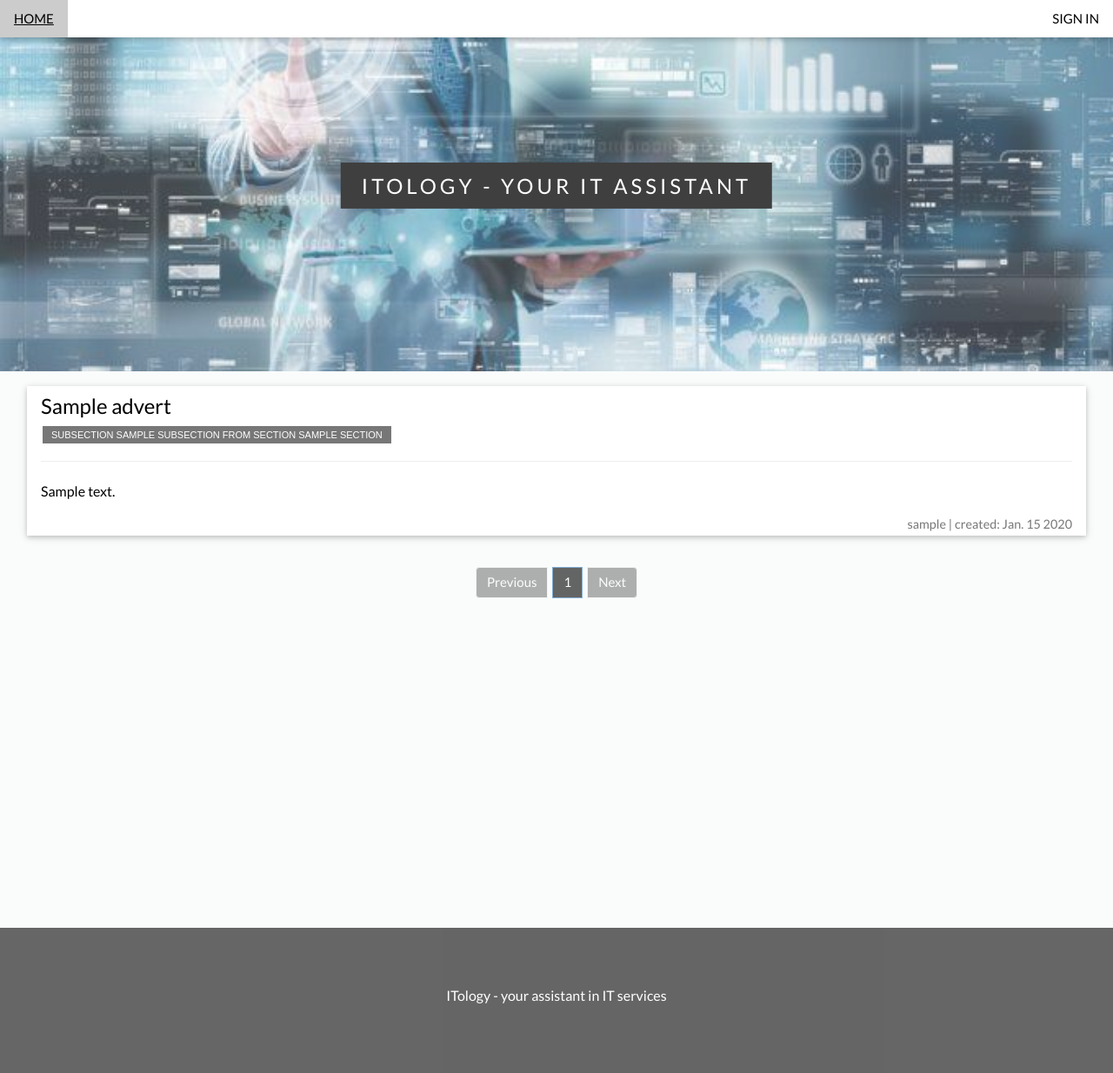
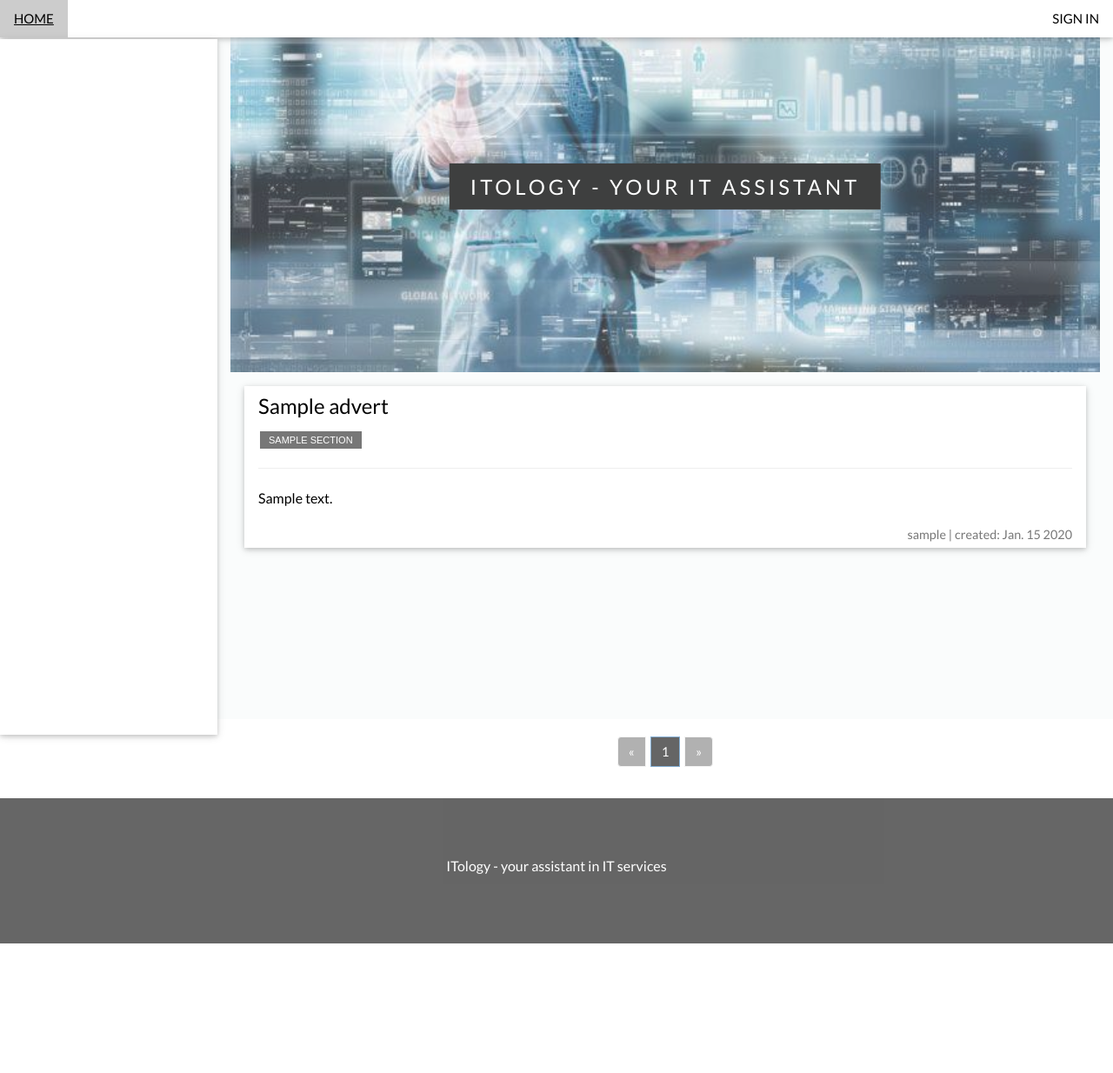
Before and after one commit to SvetlanaSumets11/itology, a Django app: page /home/ in a window 1280 px wide. Shown: the whole page at 87% size. After the commit the page ends 1085 px from the top, so only its background shows below. Run offline with Django 4.2, Linux system fonts and the light colour scheme; tables that the repository leaves empty hold one stand-in row (values such as "Sample post"); parts of the project's set-up code (start-up, migrations or seed data) failed here and were passed over; some libraries are stand-ins or nearby versions.

Commit message:
Add sidebar

```diff
--- a/itology/admin.py
+++ b/itology/admin.py
@@ -1,11 +1,10 @@
 from django.contrib import admin
 
-from itology.models import Advert, Client, Comment, Role, Section, Subsection, Team
+from itology.models import Advert, Client, Comment, Role, Section, Team
 
 admin.site.register(Client)
 admin.site.register(Role)
 admin.site.register(Section)
-admin.site.register(Subsection)
 admin.site.register(Comment)
 admin.site.register(Team)
 admin.site.register(Advert)
--- a/itology/models.py
+++ b/itology/models.py
@@ -29,33 +29,23 @@ class Role(models.Model, AbstractMixin):
 
 class Section(models.Model, AbstractMixin):
     title = models.CharField(max_length=128, unique=True, help_text='Name of IT specialization')
+    parent = models.ForeignKey('self',  verbose_name='parent', on_delete=models.CASCADE, related_name='children',
+                               null=True, help_text='Name of type of IT specialization')
 
     created_at = models.DateTimeField(auto_now_add=True)
     updated_at = models.DateTimeField(auto_now=True)
 
     def __str__(self):
-        return self.title
+        full_path = [self.title]
+        section = self.parent
+        while section is not None:
+            full_path.append(section.title)
+            section = section.parent
+        return ' -> '.join(full_path[::-1])
 
     class Meta:
         verbose_name = 'Section'
         verbose_name_plural = 'Sections'
-        ordering = ['title']
-
-
-class Subsection(models.Model, AbstractMixin):
-    title = models.CharField(max_length=128, unique=True, help_text='Name of IT specialization')
-    section = models.ForeignKey('Section', verbose_name='section', on_delete=models.CASCADE,
-                                related_name='subsection', help_text='Name of type of IT specialization')
-
-    created_at = models.DateTimeField(auto_now_add=True)
-    updated_at = models.DateTimeField(auto_now=True)
-
-    def __str__(self):
-        return f'Subsection {self.title} from section {self.section.title}'
-
-    class Meta:
-        verbose_name = 'Subsection'
-        verbose_name_plural = 'Subsections'
         ordering = ['title']
 
 
@@ -129,8 +119,8 @@ class Advert(models.Model, AbstractMixin):
 
     creator = models.ForeignKey(User, verbose_name='user', on_delete=models.CASCADE,
                                 related_name='advert', help_text='Advert author')
-    subsections = models.ManyToManyField('Subsection', verbose_name='subsections', related_name='advert',
-                                         help_text='Advert sections')
+    sections = models.ManyToManyField('Section', verbose_name='sections', related_name='advert',
+                                      help_text='Advert sections')
 
     created_at = models.DateTimeField(auto_now_add=True)
     updated_at = models.DateTimeField(auto_now=True)
--- a/itology/views/advert_board.py
+++ b/itology/views/advert_board.py
@@ -1,18 +1,46 @@
 from django.contrib import messages
 from django.contrib.auth.mixins import LoginRequiredMixin
+from django.core.paginator import EmptyPage, PageNotAnInteger, Paginator
 from django.shortcuts import get_object_or_404
 from django.urls import reverse_lazy
 from django.views.generic import CreateView, DeleteView, DetailView, ListView, UpdateView
 
 from itology.forms.advert_board import CommentForm
 from itology.messages import SUCCESSFUL_CREATED_ADVERT, SUCCESSFUL_DELETED_ADVERT, SUCCESSFUL_UPDATED_ADVERT
-from itology.models import Advert, Comment
+from itology.models import Advert, Comment, Section
 
 
 class HomeView(ListView):
     template_name = 'advert_board/home.html'
     queryset = Advert.objects.all()
-    paginate_by = 10
+    paginate_by = 2
+
+    def get_context_data(self, **kwargs):
+        context = super().get_context_data(**kwargs)
+        context['adverts'] = Advert.objects.all()
+        context['sections'] = Section.objects.all()
+        return context
+
+    def get(self, request, *args, **kwargs):
+        self.object_list = super().get_queryset()
+        context = self.get_context_data()
+
+        adverts = context['adverts']
+        section_title = request.GET.get('section')
+        if section_title:
+            section = get_object_or_404(Section, title=section_title)
+            adverts = Advert.objects.filter(sections__parent=section) if not section.parent else section.advert.all()
+
+        paginator = Paginator(adverts, self.paginate_by)
+        try:
+            adverts = paginator.page(request.GET.get('page'))
+        except PageNotAnInteger:
+            adverts = paginator.page(1)
+        except EmptyPage:
+            adverts = paginator.page(paginator.num_pages)
+
+        context['adverts'] = adverts
+        return self.render_to_response(context=context)
 
 
 class AdvertView(DetailView):
@@ -48,7 +76,7 @@ class AdvertView(DetailView):
 class AdvertCreateView(LoginRequiredMixin, CreateView):
     model = Advert
     template_name = 'advert_board/advert_profile.html'
-    fields = ['title', 'description', 'subsections']
+    fields = ['title', 'description', 'sections']
 
     def get_success_url(self):
         messages.success(self.request, SUCCESSFUL_CREATED_ADVERT)
@@ -64,7 +92,7 @@ class AdvertCreateView(LoginRequiredMixin, CreateView):
 class AdvertUpdateView(LoginRequiredMixin, UpdateView):
     model = Advert
     template_name = 'advert_board/advert_profile.html'
-    fields = ['title', 'description', 'subsections']
+    fields = ['title', 'description', 'sections']
 
     def get_context_data(self, **kwargs):
         context = super().get_context_data(**kwargs)
--- a/templates/advert_board/advert_detail.html
+++ b/templates/advert_board/advert_detail.html
@@ -13,8 +13,8 @@
                 <hr class="w3-clear">
                 <h3 class="card-title">{{ advert.title }}</h3>
                 <div style="font-size: 18px">
-                    {% for subsection in advert.subsections.all %}
-                        <span class="tag">{{ subsection }}</span>
+                    {% for section in advert.sections.all %}
+                        <span class="tag">{{ section }}</span>
                     {% endfor %}
                 </div><br>
                 <p>{{ advert.description }}</p>
--- a/templates/advert_board/home.html
+++ b/templates/advert_board/home.html
@@ -1,21 +1,42 @@
-<link rel="stylesheet" href="https://www.w3schools.com/w3css/4/w3.css">
-<link rel="stylesheet" href="https://fonts.googleapis.com/css?family=Raleway">
 {% extends 'home/base.html' %}
 {% block content %}
+    <nav class="w3-sidebar w3-card w3-bar-block w3-white w3-collapse w3-top" style="width:250px;margin-top:45px;">
+        <div class="w3-large w3-text-grey" style="font-weight:bold">
+            <form method="GET">
+                {% for section in sections %}
+                    {% if section.children.exists %}
+                        <a href="?section={{ section.title }}" class="w3-button w3-block w3-white w3-left-align">
+                            {{ section.title }}
+                        </a>
+                        {% for subsection in section.children.all %}
+                            <div class="w3-medium" style="margin-left: 15px;">
+                                <a href="?section={{ subsection.title }}" style="font-size: 14px" class="w3-bar-item w3-button">{{ subsection.title }}</a>
+                            </div>
+                        {% endfor %}
+                    {% else %}
+                        <div class="w3-bar-block w3-hide w3-padding-large w3-medium">
+                            <a href="?section={{ section.title }}" class="w3-bar-item w3-button">{{ section.title }}</a>
+                        </div>
+                    {% endif %}
+                {% endfor %}
+            </form>
+        </div>
+    </nav>
+    <div class="container-fluid bg-2" style="min-height: 100vh;margin-left:250px;">
         <div class="bgimg-1 w3-display-container w3-opacity-min">
             <div class="w3-display-middle w3-center" style="white-space:nowrap;">
                 <span class="w3-center w3-padding-large w3-black w3-xlarge w3-wide w3-animate-opacity">ITOLOGY - YOUR <span class="w3-hide-small">IT</span> ASSISTANT</span><br><br>
             </div>
         </div>
-    <div class="container-fluid bg-2" style="min-height: 80vh">
-        {% for advert in object_list %}
+
+        {% for advert in adverts %}
             <div class="card-body w3-card-2 w3-margin w3-white">
                 <div class="w3-container">
                     <a href="{% url 'advert' advert.id %}">
                         <h3 class="card-title">{{ advert.title }} </h3>
                     </a>
-                    {% for subsection in advert.subsections.all %}
-                        <span class="tag" style="font-size: 11px;">{{ subsection }}</span>
+                    {% for section in advert.sections.all %}
+                        <span class="tag" style="font-size: 11px;">{{ section }}</span>
                     {% endfor %}
                     <hr>
                     <p class="card-text">{{ advert.description|truncatewords:20 }}</p>
@@ -26,16 +47,16 @@
                 </div>
             </div>
         {% endfor %}
-
-        <nav class="justify-content-center outer-div">
+    </div>
+    <nav class="justify-content-center outer-div" style="margin-left:250px;">
         <ul class="pagination">
             {% if page_obj.has_previous %}
                 <li class="page-item">
-                        <a class="page-link w3-button w3-black w3-margin-bottom" href="?page={{ page_obj.previous_page_number }}">Previous</a>
+                    <a class="page-link w3-button w3-black w3-margin-bottom" href="?page={{ page_obj.previous_page_number }}">«</a>
                 </li>
             {% else %}
                 <li class="page-item w3-disabled">
-                        <a class="page-link w3-button w3-black w3-margin-bottom" href="#">Previous</a>
+                    <a class="page-link w3-button w3-black w3-margin-bottom" href="#">«</a>
                 </li>
             {% endif %}
 
@@ -47,14 +68,14 @@
 
             {% if page_obj.has_next %}
                 <li class="page-item">
-                        <a class="page-link w3-button w3-black w3-margin-bottom" style="margin-left: 5px;" href="?page={{ page_obj.next_page_number }}">Next</a>
+                    <a class="page-link w3-button w3-black w3-margin-bottom" style="margin-left: 5px;" href="?page={{ page_obj.next_page_number }}">»</a>
                 </li>
             {% else %}
                 <li class="page-item w3-disabled">
-                        <a class="page-link w3-button w3-black w3-margin-bottom" style="margin-left: 5px;" href="#">Next</a>
+                    <a class="page-link w3-button w3-black w3-margin-bottom" style="margin-left: 5px;" href="#">»</a>
                 </li>
             {% endif %}
         </ul>
     </nav>
-    </div>
+
 {% endblock %}
```
Also changed, not shown: templates/advert_board/advert_profile.html (+4 -4 lines), itology/migrations/0001_initial.py. Lines whose indentation alone changed are shown as unchanged.
